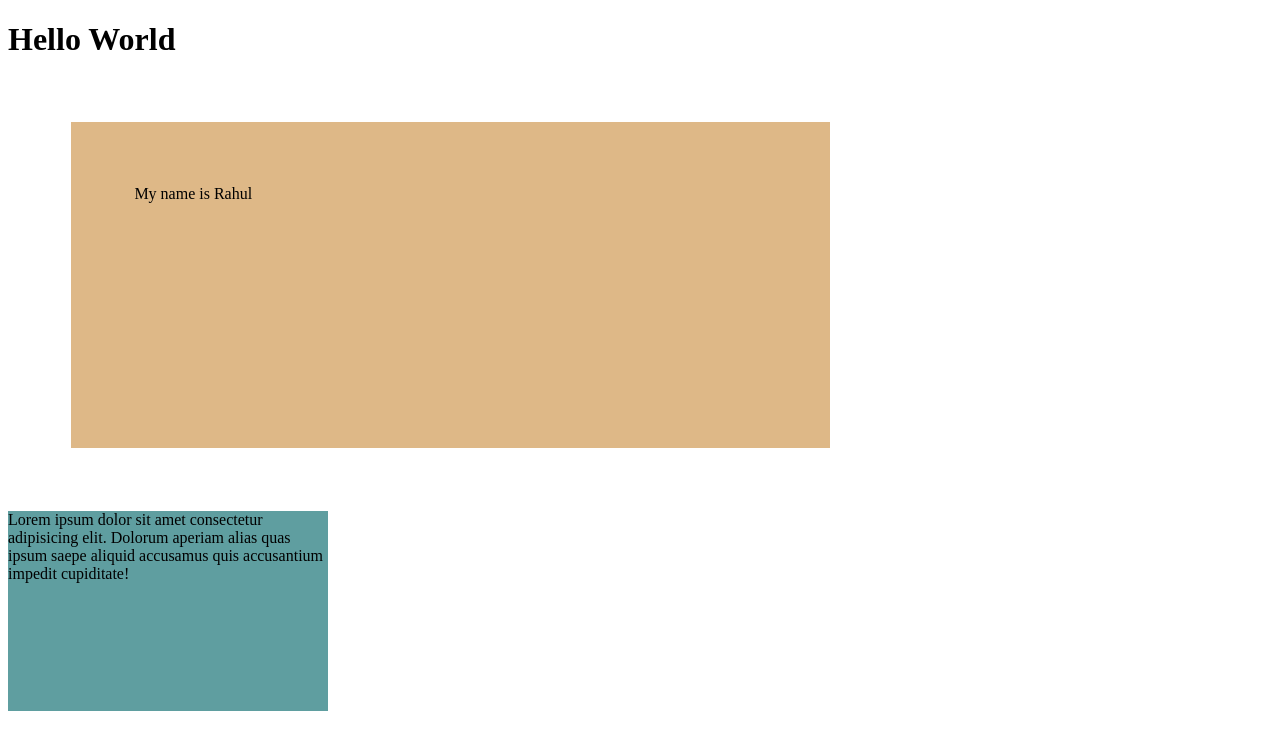
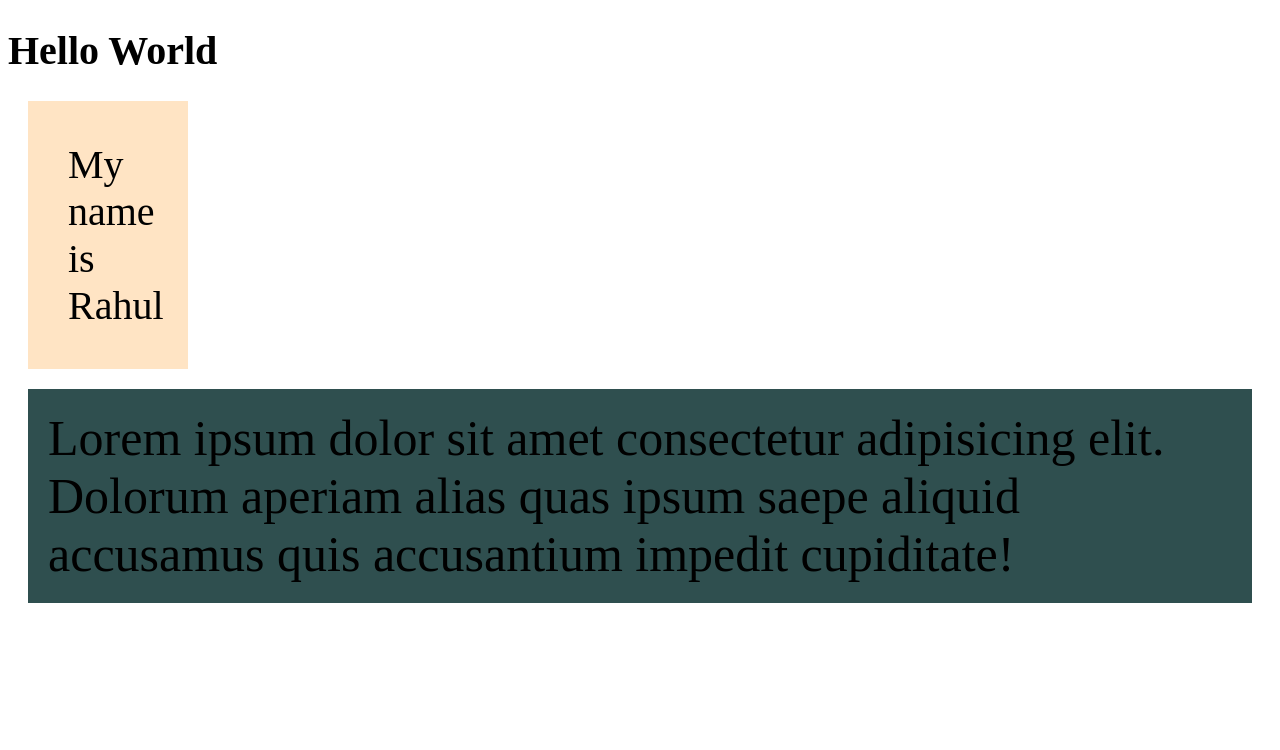
Before and after one commit to Rahulzzzz/web-dev, a plain HTML site: page 08_CSS-Units/index.html in a window 1280 px wide. Drawn offline with Linux system fonts and the light colour scheme.

Commit message:
CSS Units em and rem

```diff
--- a/08_CSS-Units/style.css
+++ b/08_CSS-Units/style.css
@@ -1,23 +1,51 @@
-body {
+/* body {
     height: 400px;
-}
+} */
 
-div {
+/* div {
     background-color: burlywood;
     width: 50%;
     height: 50%;
     padding: 5%;
     margin: 5%;
-}
+} */
 /* 1)And for height to work in percentage we need to define its parents
 height in pixels
    2)Padding and margin also works in percent but they take it based on
 their parents width */
-p {
+/* p {
     background-color: cadetblue;
     width:25vw ;
     height: 25vh;
-}
+} */
 /* 1vw is equal to 1% of width of the viewport/browser */
 /* 1vh is equal to 1% of height of the viewport/browser */
 /* They are used for making responsive websites */
+body {
+    font-size: 2em;
+}
+
+div {
+    background-color: bisque;
+    width: 2em;
+    font-size: 2em;
+    padding: 1em;
+    margin: 0.5em;
+}
+/* 1)Font size is calculated on the basis of it parent fontsize
+  as here fontsize of parent is 2em it considers 1em as 32px. */
+/* 2)And rest all properties are calculated on the basis of its
+  own inherited fontsize.As fontsize is 64px its width is 2em
+  i.e.,128px and so on... */
+  p {
+    background-color: darkslategray;
+    font-size: 5rem;
+    margin: 2rem;
+    padding: 2rem;
+  }
+  /* 1rem is equal to 16px by default but it can be changed via
+  giving fontsize on html tag */
+  html {
+    font-size: 10px;
+  }
+  /* So now 1rem is equal to 10px instead of default value 16px */
```
Also changed, not shown: 08_CSS-Units/index.html (indentation only).
